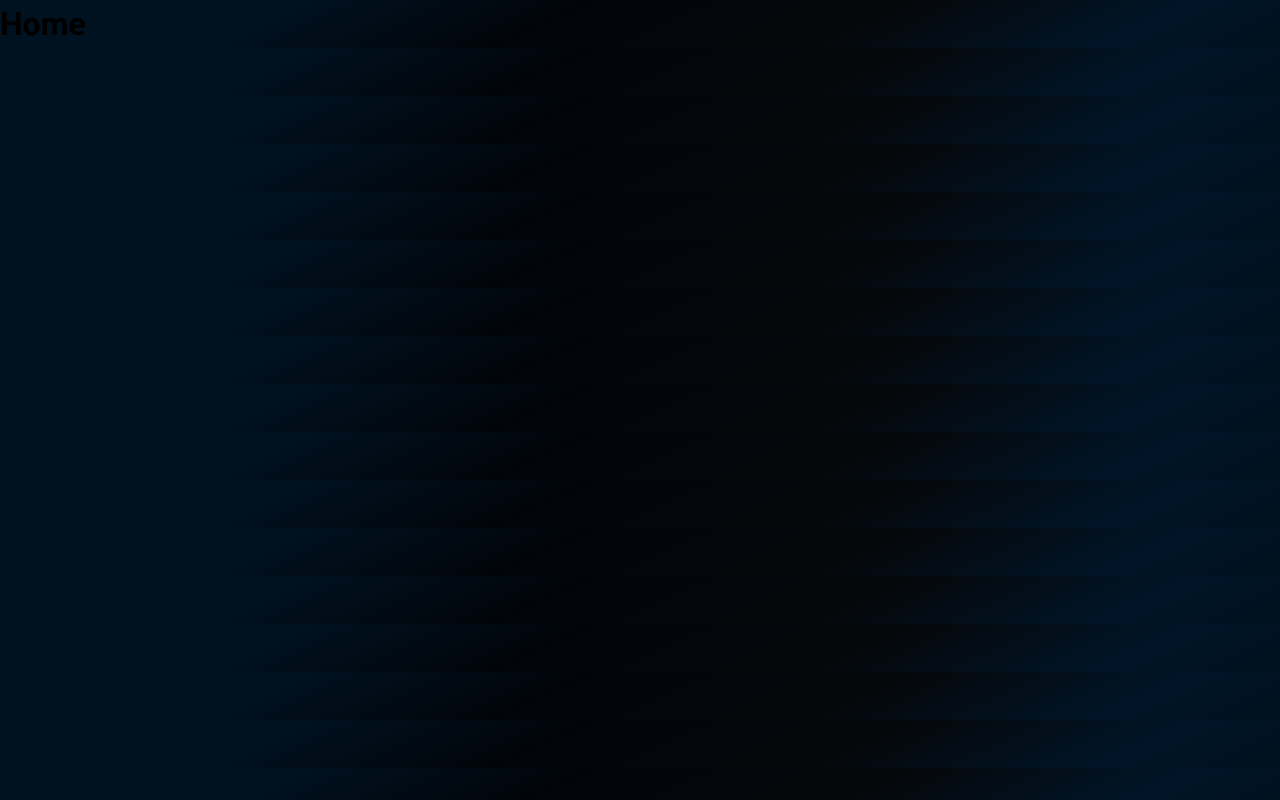
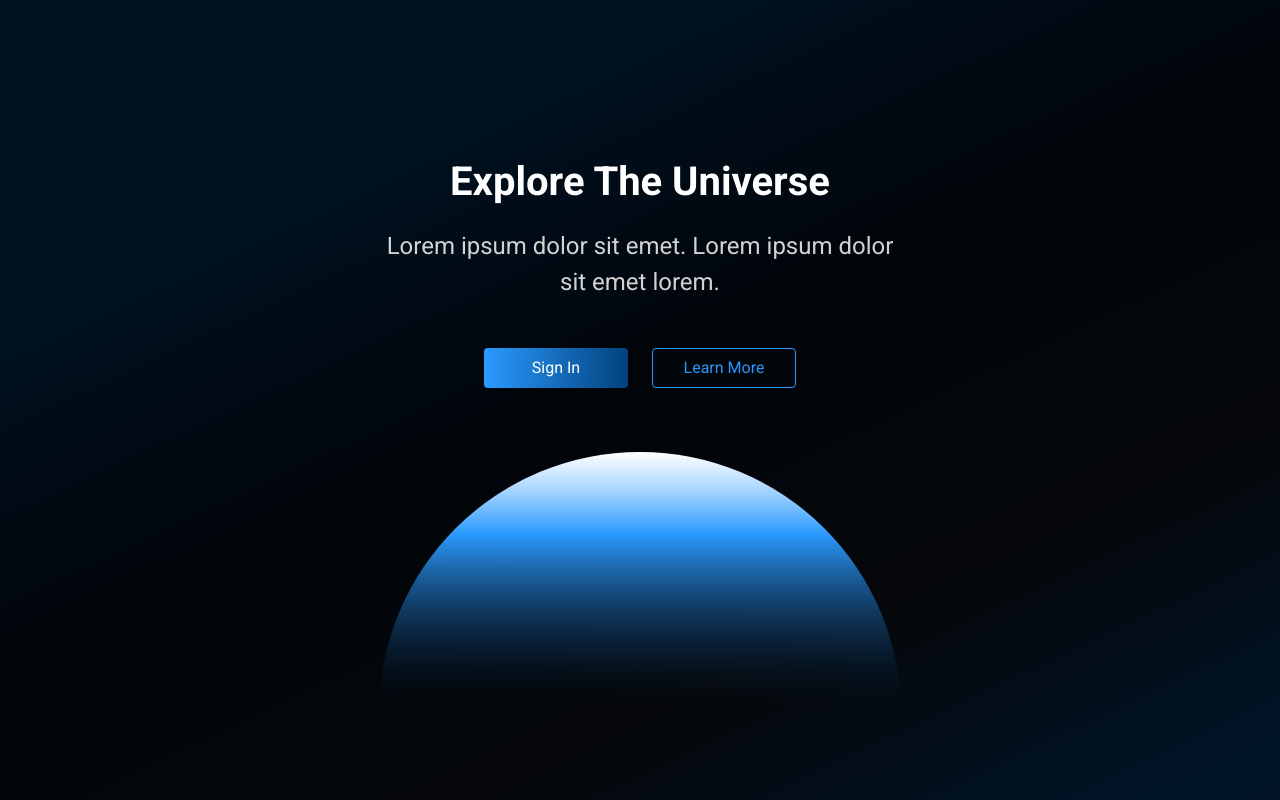
Before and after one commit to fbsdsgn/explore, a React (Vite) app: page / in a window 1280 px wide. Shown: the top 800 px of the page. Built offline with nearby package versions, Linux system fonts and the light colour scheme.

Commit message:
Adding Hero component import

```diff
--- a/src/pages/Home/index.tsx
+++ b/src/pages/Home/index.tsx
@@ -1,8 +1,9 @@
+import { Hero } from "../../components/Hero";
 import { Container } from "./styles";
 export const Home = () => {
   return (
     <Container>
-      <h1>Home</h1>
+      <Hero />
     </Container>
   );
 };
```
